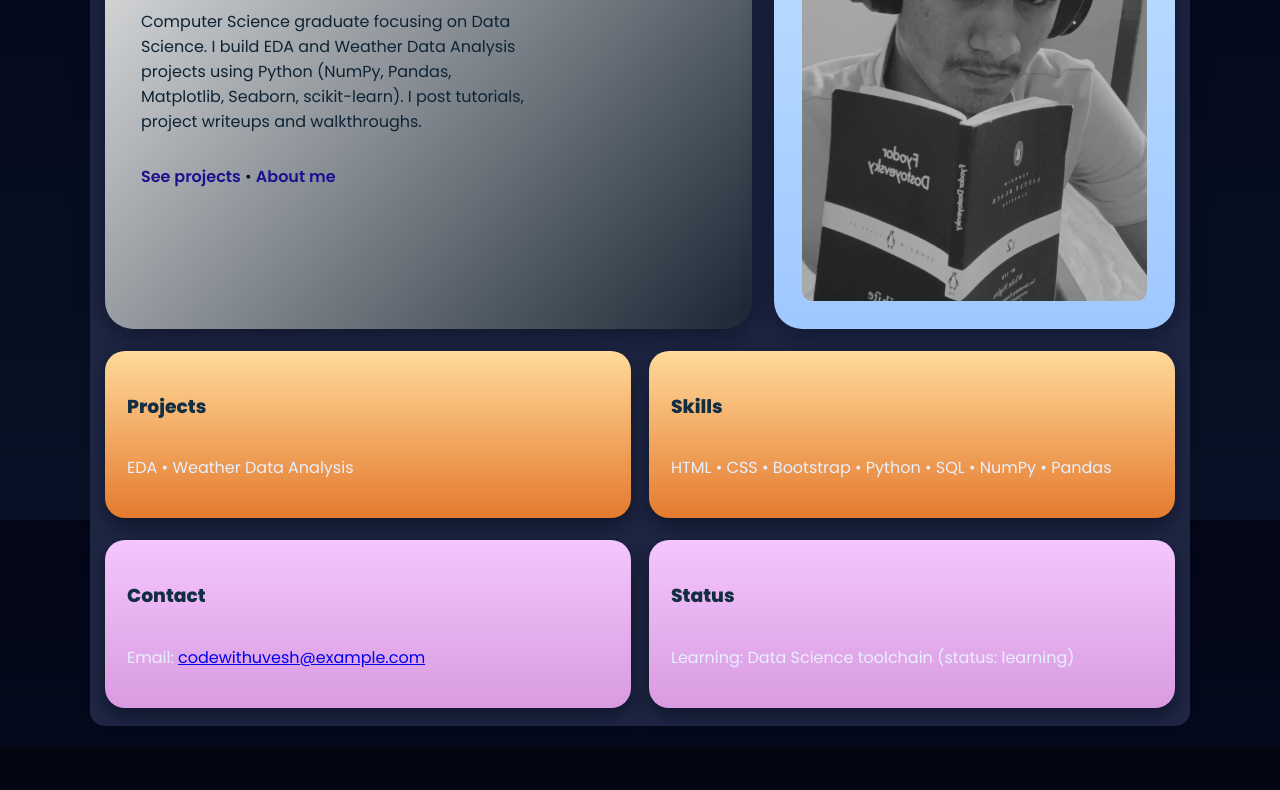
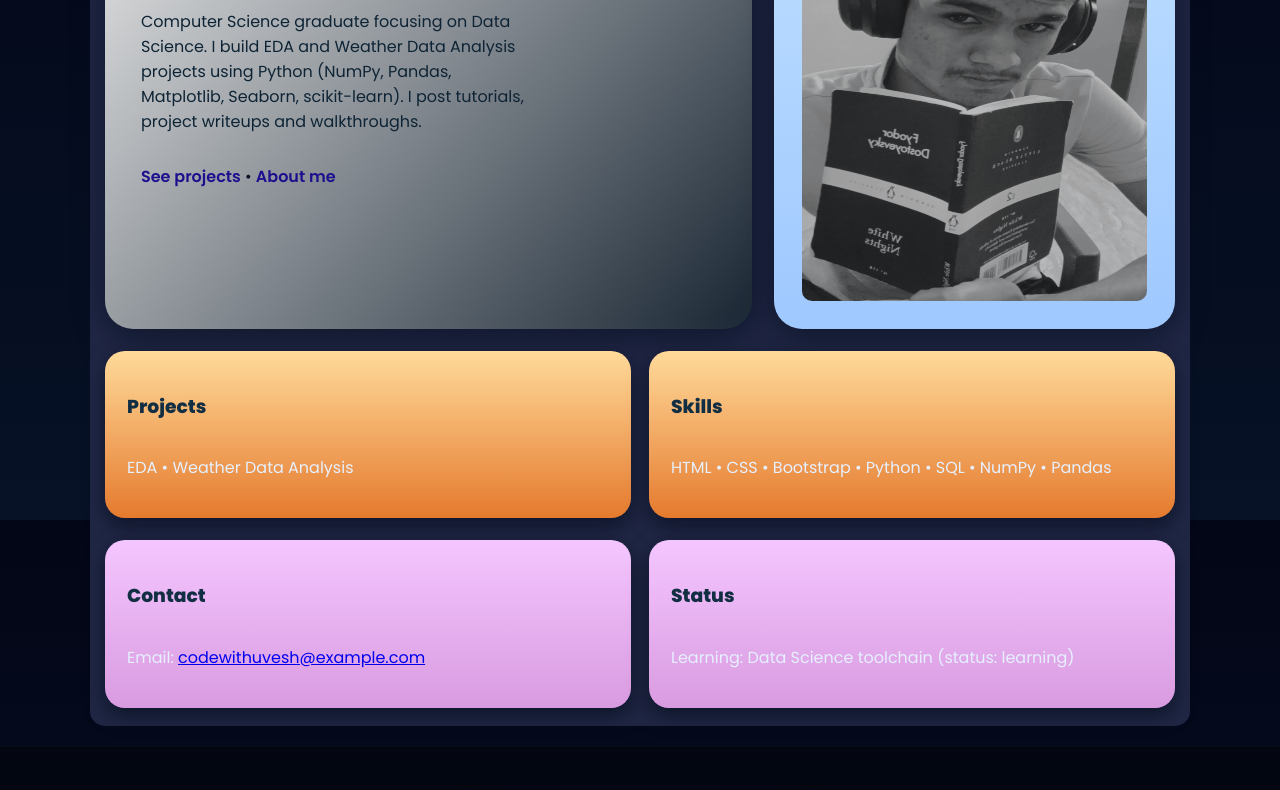
Before and after one commit to uveshgata/Portfolio, a plain HTML site: page index.html in a window 1280 px wide. Shown: the part 280-1070 px from the top of the page. Drawn offline with Linux system fonts and the light colour scheme.

Commit message:
Update style.css

```diff
--- a/style.css
+++ b/style.css
@@ -44,7 +44,7 @@
   /* photo card */
   .photo-card{background:linear-gradient(180deg,#bfe0ff 0%, #9fc8ff 100%);border-radius:var(--rounded);padding:18px;display:flex;align-items:center;justify-content:center;box-shadow: 0 6px 30px rgba(2,8,22,0.6);margin-right: 15px;}
   .photo-wrap{width:100%;height:100%;display:flex;align-items:center;justify-content:center;padding:10px;border-radius:18px;overflow:hidden}
-  .photo-wrap img{width:100%;height:auto;max-height:420px;object-fit:cover;display:block;filter:grayscale(20%) contrast(90%);opacity:0.98;border-radius: 10px;}
+  .photo-wrap img{width:100%;height:auto;max-height:420px;object-fit:fill;display:block;filter:grayscale(10%) contrast(90%);opacity:0.98;border-radius: 10px;}
 
   /* small cards row */
   .card-row{display:flex;gap:18px;grid-column:1 / -1;margin: 0 15px;}
```
